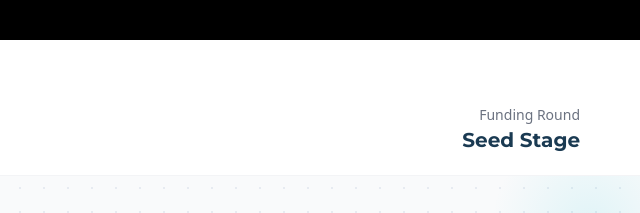
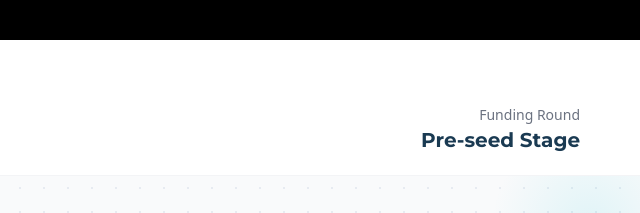
Before and after one commit to GithunguriKanyua/Presentation, a website built with webpack: page slides/slide12.html in a window 1280 px wide. Shown: the top 213 px of the page, 640-1280 px from the left. Built offline with nearby package versions, Linux system fonts and the light colour scheme.

Commit message:
funding stage

```diff
--- a/slides/slide12.html
+++ b/slides/slide12.html
@@ -310,7 +310,7 @@
     </div>
     <div style="text-align: right;">
       <p style="color: #6b7280; font-size: 14px; font-weight: 500;">Funding Round</p>
-      <p style="color: #1a3a52; font-size: 20px; font-weight: 700; font-family: 'Montserrat', sans-serif;">Seed Stage</p>
+      <p style="color: #1a3a52; font-size: 20px; font-weight: 700; font-family: 'Montserrat', sans-serif;">Pre-seed Stage</p>
     </div>
   </div>
   <!-- Main Content -->
```
